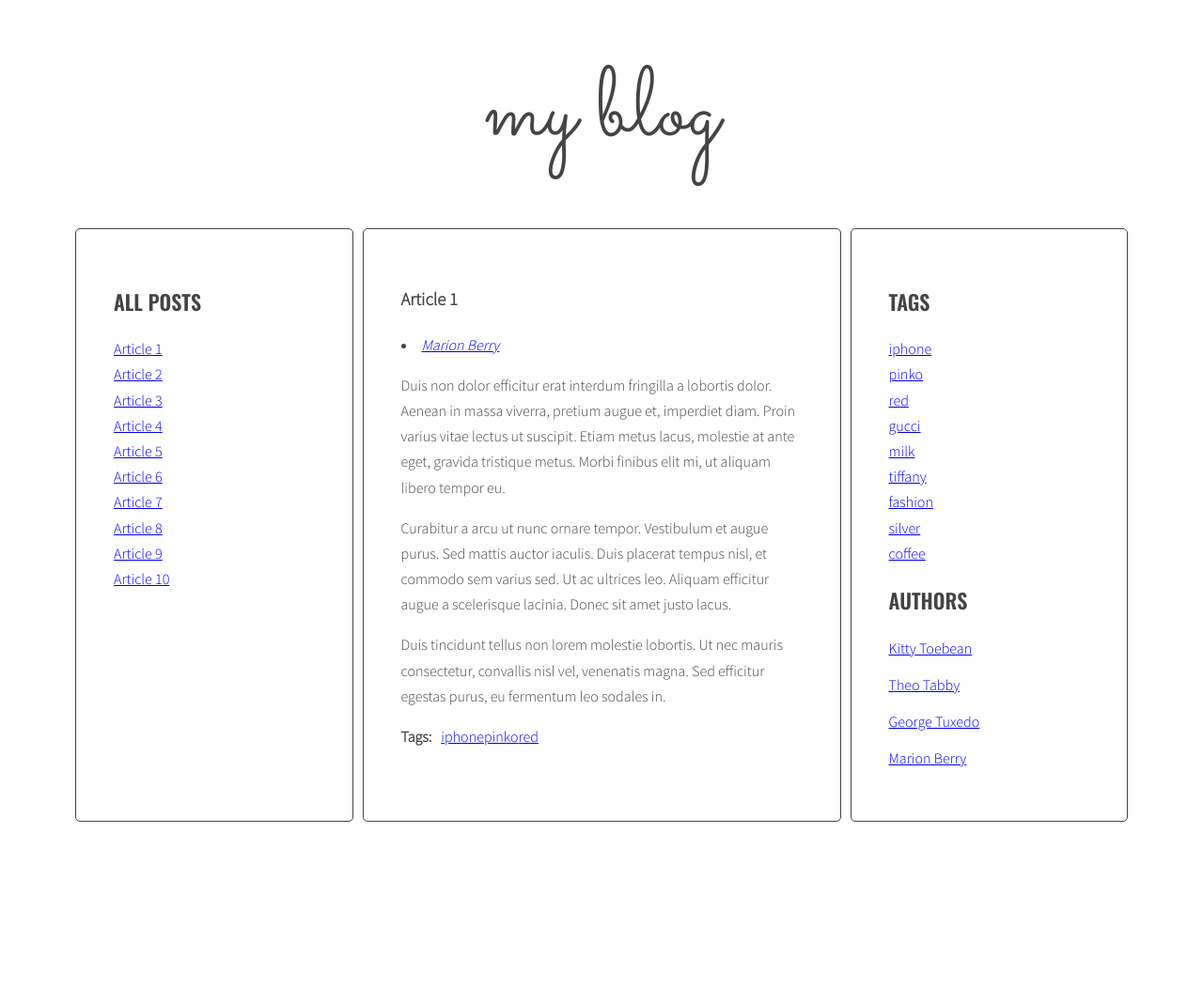
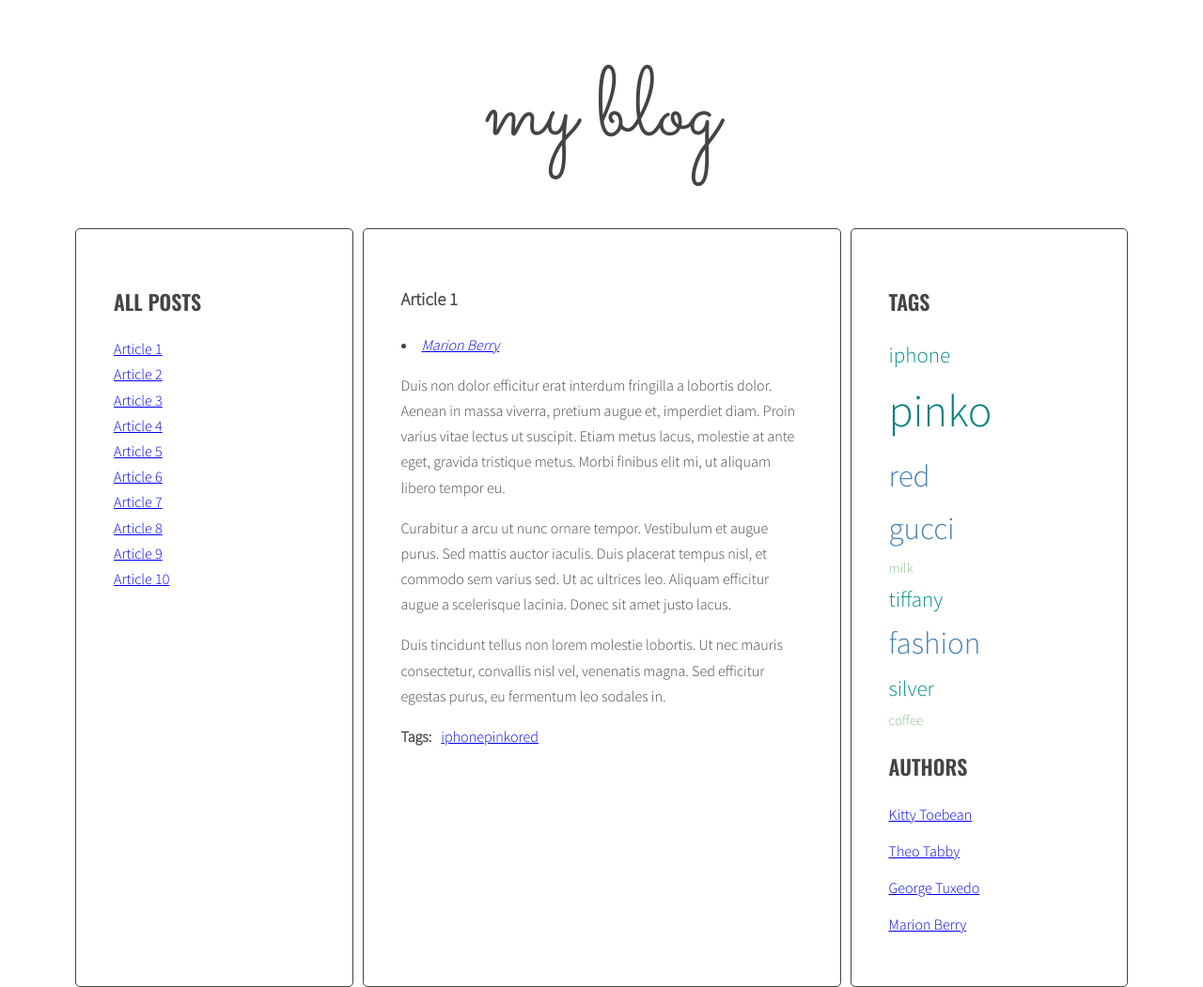
Before and after one commit to ibianche/javascript-blog, a website: page index.html in a window 1280 px wide. Shown: the whole page at 94% size. Before the commit the page ends 883 px from the top, so only its background shows below. Drawn offline with nearby package versions, Linux system fonts and the light colour scheme.

Commit message:
Tag styles

```diff
--- a/sass/style.scss
+++ b/sass/style.scss
@@ -118,3 +118,40 @@ body {
     margin: 0 10px 0 0;
   }
 }
+
+
+
+.tag-size-1 {
+  font-size: 15px;
+  color: darkseagreen;
+  display: inline;
+  text-decoration: none;
+}
+
+.tag-size-2 {
+  color: darkcyan;
+  font-size: 23px;
+  display: inline;
+  text-decoration: none;
+}
+
+.tag-size-3 {
+  font-size: 33px;
+  color: steelblue;
+  display: inline;
+  text-decoration: none;
+}
+
+.tag-size-4 {
+  font-size: 40px;
+  color: mediumvioletred;
+  display: inline;
+  text-decoration: none;
+}
+
+.tag-size-5 {
+  font-size: 48px;
+  color: teal;
+  display: inline;
+  text-decoration: none;
+}
```
Also changed, not shown: css/style.css, 1 other file.
